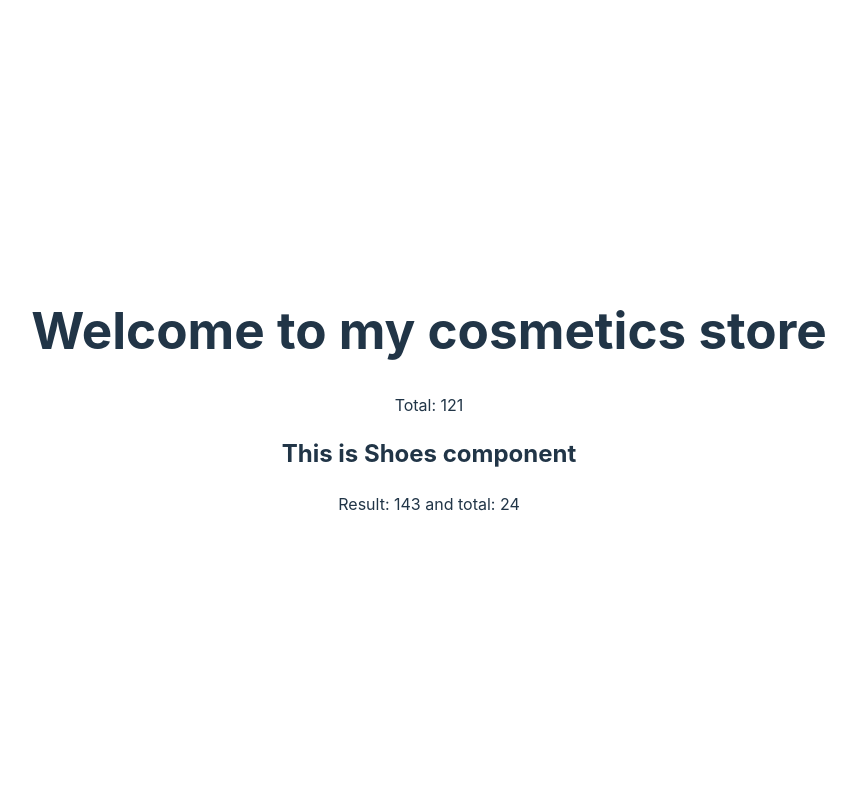
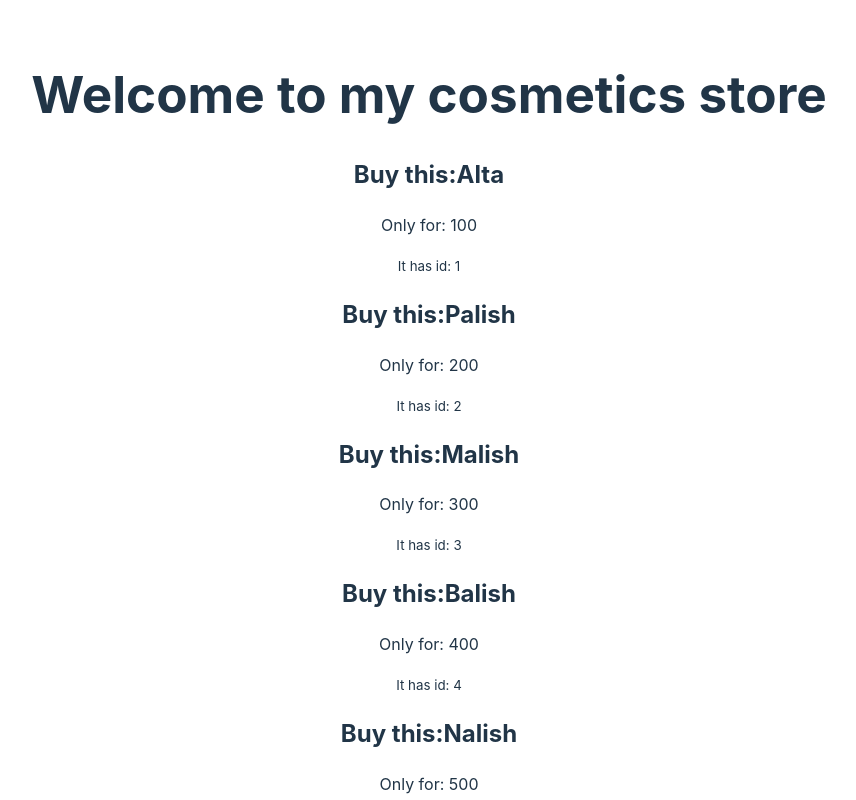
Before and after one commit to dg1223/react-storage-and-handler, a React (Vite) app: page / in a window 1280 px wide. Shown: the top 800 px of the page, without its empty margins (211-1067 px from the left). Built offline with nearby package versions, Linux system fonts and the light colour scheme.

Commit message:
data generation

```diff
--- /dev/null
+++ b/src/components/Cosmetic/Cosmetic.jsx
@@ -0,0 +1,16 @@
+import React from "react";
+
+const Cosmetic = (props) => {
+  const { name, price, id } = props.cosmetic;
+  return (
+    <div>
+      <h2>Buy this:{name} </h2>
+      <p>Only for: {price}</p>
+      <p>
+        <small>It has id: {id}</small>
+      </p>
+    </div>
+  );
+};
+
+export default Cosmetic;
--- a/src/components/Cosmetics/Cosmetics.jsx
+++ b/src/components/Cosmetics/Cosmetics.jsx
@@ -1,15 +1,26 @@
 import React from "react";
-import { add } from "../../utilities/calculate";
+import Cosmetic from "../Cosmetic/Cosmetic";
+// import { add } from "../../utilities/calculate";
 // import add from "../../utilities/calculate";
 
 const Cosmetics = () => {
-  const first = 55;
+  const cosmetics = [
+    { id: 1, name: "Alta", price: 100 },
+    { id: 2, name: "Palish", price: 200 },
+    { id: 3, name: "Malish", price: 300 },
+    { id: 4, name: "Balish", price: 400 },
+    { id: 5, name: "Nalish", price: 500 },
+  ];
+  /* const first = 55;
   const second = 66;
-  const total = add(first, second);
+  const total = add(first, second); */
   return (
     <div>
       <h1>Welcome to my cosmetics store</h1>
-      <p>Total: {total}</p>
+      {/* <p>Total: {total}</p> */}
+      {cosmetics.map((cosmetic) => (
+        <Cosmetic key={cosmetic.id} cosmetic={cosmetic}></Cosmetic>
+      ))}
     </div>
   );
 };
```
